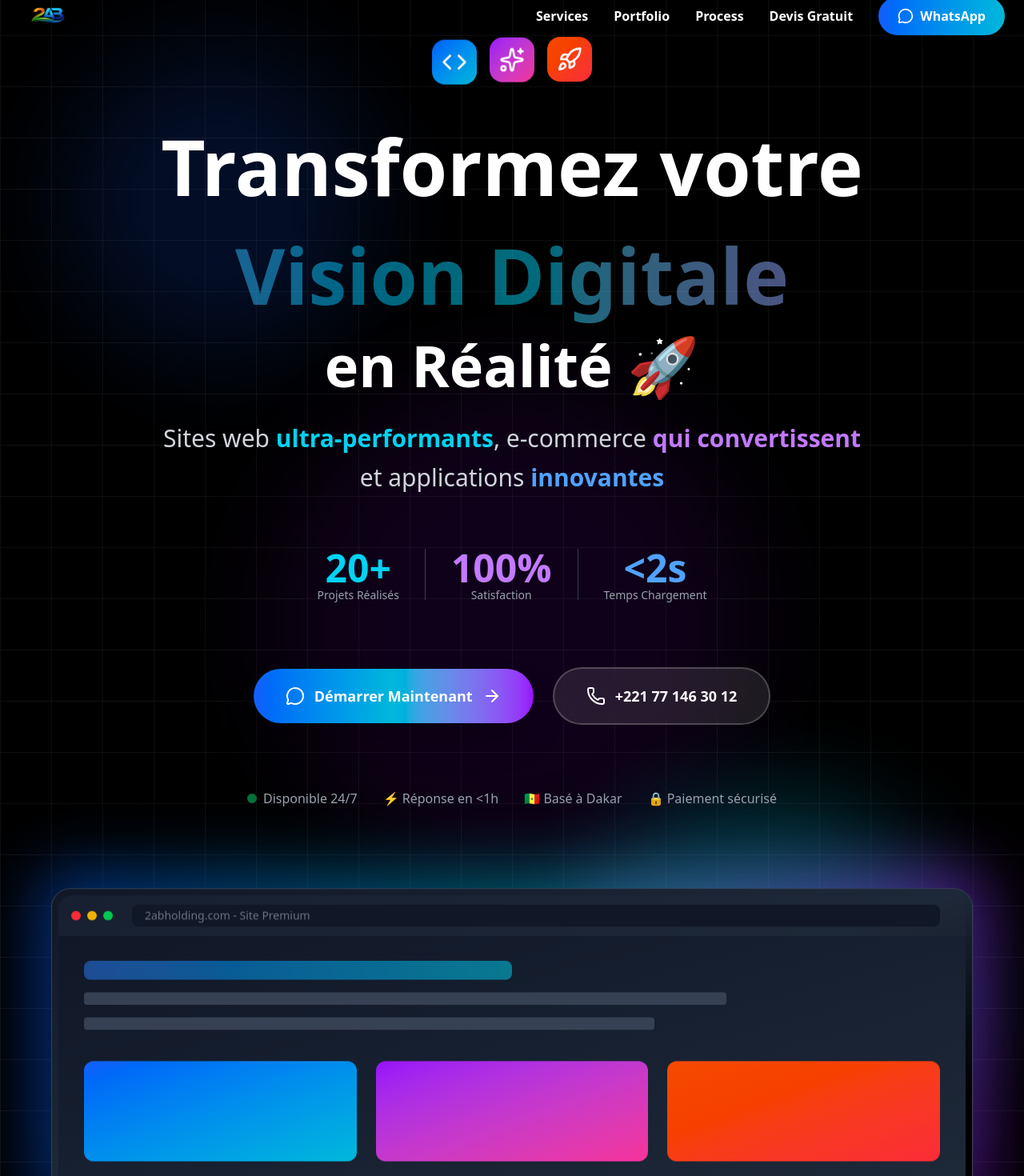
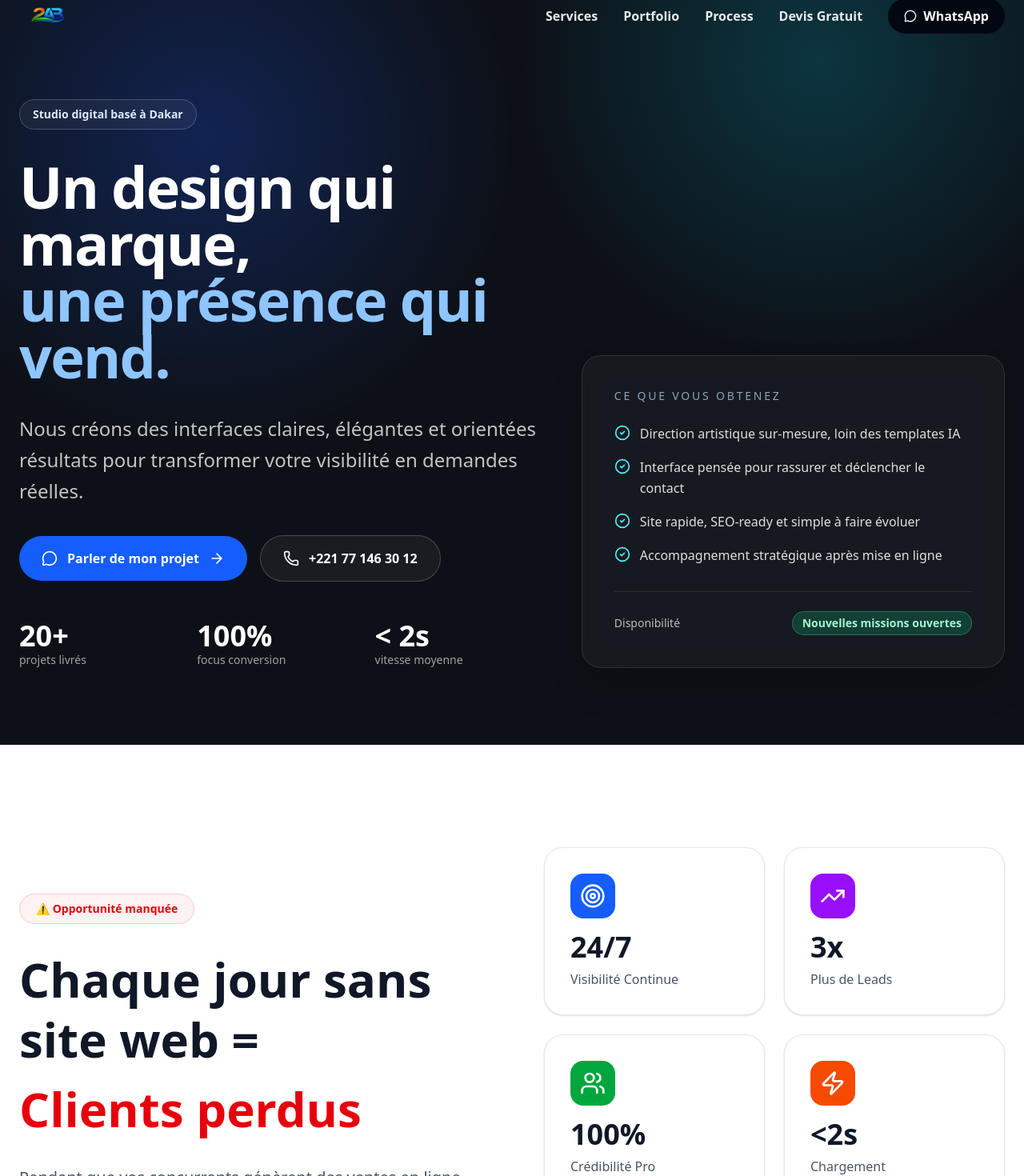
Before and after one commit to MOMOSIGMA/2AB-Holding, a Next.js app: page / in a window 1280 px wide. Shown: the part 20-1490 px from the top of the page at 80% size. Built offline with nearby package versions, Linux system fonts and the light colour scheme.

Commit message:
Refonte design premium et harmonisation visuelle

```diff
--- a/app/globals.css
+++ b/app/globals.css
@@ -3,6 +3,8 @@
 :root {
   --background: #ffffff;
   --foreground: #171717;
+  --muted: #f4f4f5;
+  --accent: #1d4ed8;
 }
 
 @theme inline {
@@ -99,16 +101,14 @@ body {
   animation: gradient-shift 3s ease infinite;
 }
 
-/* Smooth transitions */
-* {
+/* Smooth transitions only on interactive elements */
+a,
+button,
+input,
+textarea {
   transition-property: color, background-color, border-color, text-decoration-color, fill, stroke, opacity, box-shadow, transform;
   transition-timing-function: cubic-bezier(0.4, 0, 0.2, 1);
-  transition-duration: 150ms;
-}
-
-/* Remove transition from specific elements */
-button, a {
-  transition-duration: 300ms;
+  transition-duration: 180ms;
 }
 
 /* Glassmorphism effect */
@@ -135,3 +135,24 @@ button, a {
 ::-webkit-scrollbar-thumb:hover {
   background: linear-gradient(to bottom, #2563eb, #0891b2);
 }
+
+.section-shell {
+  @apply relative py-24 md:py-32;
+}
+
+.section-title {
+  @apply text-4xl md:text-6xl font-black tracking-tight text-gray-950;
+}
+
+.section-subtitle {
+  @apply text-lg md:text-xl text-gray-600 max-w-2xl;
+}
+
+.eyebrow {
+  @apply inline-flex items-center rounded-full border border-gray-200 bg-white px-4 py-2 text-sm font-semibold text-gray-700;
+}
+
+.grain-overlay {
+  background-image: radial-gradient(circle at 25% 25%, rgba(0, 0, 0, 0.06) 0.7px, transparent 0.7px);
+  background-size: 8px 8px;
+}
--- a/components/Header.tsx
+++ b/components/Header.tsx
@@ -22,7 +22,7 @@ export default function Header() {
     <header
       className={`fixed top-0 left-0 right-0 z-40 transition-all duration-300 ${
         isScrolled
-          ? "bg-black/95 backdrop-blur-xl shadow-2xl border-b border-white/10"
+          ? "bg-white/95 backdrop-blur-xl border-b border-gray-200/80"
           : "bg-transparent"
       }`}
     >
@@ -45,7 +45,7 @@ export default function Header() {
             <Link
               href="/#services"
               className={`font-semibold transition-colors ${
-                isScrolled ? "text-gray-300 hover:text-cyan-400" : "text-white hover:text-cyan-400"
+                isScrolled ? "text-gray-700 hover:text-blue-700" : "text-white/90 hover:text-white"
               }`}
             >
               Services
@@ -53,7 +53,7 @@ export default function Header() {
             <Link
               href="/#portfolio"
               className={`font-semibold transition-colors ${
-                isScrolled ? "text-gray-300 hover:text-cyan-400" : "text-white hover:text-cyan-400"
+                isScrolled ? "text-gray-700 hover:text-blue-700" : "text-white/90 hover:text-white"
               }`}
             >
               Portfolio
@@ -61,7 +61,7 @@ export default function Header() {
             <Link
               href="/#process"
               className={`font-semibold transition-colors ${
-                isScrolled ? "text-gray-300 hover:text-cyan-400" : "text-white hover:text-cyan-400"
+                isScrolled ? "text-gray-700 hover:text-blue-700" : "text-white/90 hover:text-white"
               }`}
             >
               Process
@@ -69,7 +69,7 @@ export default function Header() {
             <Link
               href="/devis"
               className={`font-semibold transition-colors ${
-                isScrolled ? "text-gray-300 hover:text-cyan-400" : "text-white hover:text-cyan-400"
+                isScrolled ? "text-gray-700 hover:text-blue-700" : "text-white/90 hover:text-white"
               }`}
             >
               Devis Gratuit
@@ -78,9 +78,9 @@ export default function Header() {
               href="https://wa.me/221762641751"
               target="_blank"
               rel="noopener noreferrer"
-              className="flex items-center gap-2 px-6 py-3 bg-linear-to-r from-blue-600 to-cyan-500 text-white rounded-full font-bold shadow-lg hover:shadow-cyan-500/50 transform hover:scale-105 transition-all"
+              className="flex items-center gap-2 px-5 py-2.5 bg-gray-950 text-white rounded-full font-semibold hover:bg-blue-700"
             >
-              <MessageCircle className="w-5 h-5" />
+              <MessageCircle className="w-4 h-4" />
               WhatsApp
             </a>
           </nav>
@@ -88,45 +88,50 @@ export default function Header() {
           {/* Mobile Menu Button */}
           <button
             onClick={() => setIsMobileMenuOpen(!isMobileMenuOpen)}
-            className="md:hidden p-2 text-white"
+            className={`md:hidden inline-flex items-center gap-2 px-3 py-2 rounded-full border ${
+              isScrolled
+                ? "border-gray-300 text-gray-900 bg-white"
+                : "border-white/30 text-white bg-white/10 backdrop-blur"
+            }`}
             aria-label="Toggle menu"
           >
+            <span className="text-sm font-semibold">Menu</span>
             {isMobileMenuOpen ? (
-              <X className="w-7 h-7" />
+              <X className="w-5 h-5" />
             ) : (
-              <Menu className="w-7 h-7" />
+              <Menu className="w-5 h-5" />
             )}
           </button>
         </div>
 
         {/* Mobile Menu */}
         {isMobileMenuOpen && (
-          <div className="md:hidden py-6 bg-black/95 backdrop-blur-xl border-t border-white/10">
+          <div className="md:hidden py-6 bg-white/95 backdrop-blur-xl border-t border-gray-200">
             <nav className="flex flex-col gap-4">
               <Link
                 href="/#services"
-                className="text-gray-300 font-semibold hover:text-cyan-400 transition-colors py-2"
+                className="text-gray-700 font-semibold hover:text-blue-700 transition-colors py-2"
                 onClick={() => setIsMobileMenuOpen(false)}
               >
                 Services
               </Link>
               <Link
                 href="/#portfolio"
-                className="text-gray-300 font-semibold hover:text-cyan-400 transition-colors py-2"
+                className="text-gray-700 font-semibold hover:text-blue-700 transition-colors py-2"
                 onClick={() => setIsMobileMenuOpen(false)}
               >
                 Portfolio
               </Link>
               <Link
                 href="/#process"
-                className="text-gray-300 font-semibold hover:text-cyan-400 transition-colors py-2"
+                className="text-gray-700 font-semibold hover:text-blue-700 transition-colors py-2"
                 onClick={() => setIsMobileMenuOpen(false)}
               >
                 Process
               </Link>
               <Link
                 href="/devis"
-                className="text-gray-300 font-semibold hover:text-cyan-400 transition-colors py-2"
+                className="text-gray-700 font-semibold hover:text-blue-700 transition-colors py-2"
                 onClick={() => setIsMobileMenuOpen(false)}
               >
                 Devis Gratuit
@@ -135,9 +140,9 @@ export default function Header() {
                 href="https://wa.me/221762641751"
                 target="_blank"
                 rel="noopener noreferrer"
-                className="flex items-center gap-2 px-6 py-3 bg-linear-to-r from-blue-600 to-cyan-500 text-white rounded-full font-bold shadow-lg w-fit mt-2"
+                className="flex items-center gap-2 px-5 py-3 bg-gray-950 text-white rounded-full font-semibold w-fit mt-2"
               >
-                <MessageCircle className="w-5 h-5" />
+                <MessageCircle className="w-4 h-4" />
                 WhatsApp
               </a>
             </nav>
--- a/components/Hero.tsx
+++ b/components/Hero.tsx
@@ -1,138 +1,87 @@
 "use client";
 
-import { ArrowRight, Phone, MessageCircle, Sparkles, Code, Rocket } from "lucide-react";
+import { ArrowRight, Phone, MessageCircle, CheckCircle2 } from "lucide-react";
 
 export default function Hero() {
   return (
-    <section className="relative min-h-screen flex items-center justify-center bg-black overflow-hidden">
-      {/* Animated Grid Background */}
-      <div className="absolute inset-0 bg-[linear-gradient(to_right,#4f4f4f2e_1px,transparent_1px),linear-gradient(to_bottom,#4f4f4f2e_1px,transparent_1px)] bg-[size:64px_64px]"></div>
+    <section className="relative min-h-screen overflow-hidden bg-[#0d1117] text-white">
+      <div className="absolute inset-0 bg-[radial-gradient(circle_at_20%_20%,rgba(29,78,216,0.3),transparent_30%),radial-gradient(circle_at_80%_10%,rgba(6,182,212,0.22),transparent_28%)]"></div>
+      <div className="absolute inset-0 grain-overlay opacity-30"></div>
 
-      {/* Animated Gradient Orbs */}
-      <div className="absolute top-20 left-20 w-96 h-96 bg-blue-600/30 rounded-full blur-3xl animate-pulse"></div>
-      <div className="absolute bottom-20 right-20 w-[500px] h-[500px] bg-cyan-500/30 rounded-full blur-3xl animate-pulse" style={{ animationDelay: '1s' }}></div>
-      <div className="absolute top-1/2 left-1/2 -translate-x-1/2 -translate-y-1/2 w-[600px] h-[600px] bg-purple-600/20 rounded-full blur-3xl animate-pulse" style={{ animationDelay: '2s' }}></div>
+      <div className="container mx-auto px-6 pt-36 pb-24 relative z-10">
+        <div className="max-w-7xl mx-auto grid lg:grid-cols-[1.1fr_0.9fr] gap-14 items-end">
+          <div className="space-y-9">
+            <span className="inline-flex items-center rounded-full border border-white/20 bg-white/5 px-4 py-2 text-sm font-semibold text-blue-100">
+              Studio digital basé à Dakar
+            </span>
 
-      <div className="container mx-auto px-6 py-20 relative z-10">
-        <div className="max-w-7xl mx-auto">
-          <div className="text-center space-y-8">
-
-            {/* Floating Icons */}
-            <div className="flex justify-center gap-4 mb-8">
-              <div className="p-3 bg-gradient-to-br from-blue-600 to-cyan-500 rounded-2xl shadow-2xl animate-bounce" style={{ animationDelay: '0s', animationDuration: '3s' }}>
-                <Code className="w-8 h-8 text-white" />
-              </div>
-              <div className="p-3 bg-gradient-to-br from-purple-600 to-pink-500 rounded-2xl shadow-2xl animate-bounce" style={{ animationDelay: '0.5s', animationDuration: '3s' }}>
-                <Sparkles className="w-8 h-8 text-white" />
-              </div>
-              <div className="p-3 bg-gradient-to-br from-orange-600 to-red-500 rounded-2xl shadow-2xl animate-bounce" style={{ animationDelay: '1s', animationDuration: '3s' }}>
-                <Rocket className="w-8 h-8 text-white" />
-              </div>
-            </div>
-
-            {/* Main heading with gradient animation */}
-            <h1 className="text-6xl md:text-8xl font-black leading-tight">
-              <span className="block text-white mb-4">Transformez votre</span>
-              <span className="block bg-gradient-to-r from-blue-400 via-cyan-400 to-purple-400 bg-clip-text text-transparent animate-pulse">
-                Vision Digitale
-              </span>
-              <span className="block text-white mt-4 text-5xl md:text-7xl">en Réalité 🚀</span>
+            <h1 className="text-5xl md:text-7xl font-black leading-[0.98] tracking-tight">
+              Un design qui marque,
+              <span className="block text-blue-300">une présence qui vend.</span>
             </h1>
 
-            {/* Subheading */}
-            <p className="text-2xl md:text-3xl text-gray-300 max-w-4xl mx-auto leading-relaxed font-light">
-              Sites web <span className="text-cyan-400 font-semibold">ultra-performants</span>,
-              e-commerce <span className="text-purple-400 font-semibold">qui convertissent</span> et
-              applications <span className="text-blue-400 font-semibold">innovantes</span>
+            <p className="text-lg md:text-2xl text-white/75 max-w-2xl leading-relaxed">
+              Nous créons des interfaces claires, élégantes et orientées résultats pour transformer votre visibilité en demandes réelles.
             </p>
 
-            {/* Stats Bar */}
-            <div className="flex flex-wrap justify-center gap-8 py-8">
-              <div className="text-center">
-                <div className="text-5xl font-black text-cyan-400">20+</div>
-                <div className="text-gray-400 text-sm">Projets Réalisés</div>
-              </div>
-              <div className="w-px h-16 bg-gray-700"></div>
-              <div className="text-center">
-                <div className="text-5xl font-black text-purple-400">100%</div>
-                <div className="text-gray-400 text-sm">Satisfaction</div>
-              </div>
-              <div className="w-px h-16 bg-gray-700"></div>
-              <div className="text-center">
-                <div className="text-5xl font-black text-blue-400">&lt;2s</div>
-                <div className="text-gray-400 text-sm">Temps Chargement</div>
-              </div>
-            </div>
-
-            {/* CTA Buttons */}
-            <div className="flex flex-col sm:flex-row items-center justify-center gap-6 pt-4">
+            <div className="flex flex-col sm:flex-row items-start sm:items-center gap-4">
               <a
                 href="https://wa.me/221762641751"
                 target="_blank"
                 rel="noopener noreferrer"
-                className="group relative px-10 py-5 bg-gradient-to-r from-blue-600 via-cyan-500 to-purple-600 text-white rounded-full font-bold text-lg shadow-2xl hover:shadow-cyan-500/50 transform hover:scale-110 transition-all duration-300 overflow-hidden"
+                className="group inline-flex items-center gap-3 px-7 py-4 bg-blue-600 hover:bg-blue-500 rounded-full font-semibold"
               >
-                <span className="relative z-10 flex items-center gap-3">
-                  <MessageCircle className="w-6 h-6" />
-                  Démarrer Maintenant
-                  <ArrowRight className="w-6 h-6 group-hover:translate-x-2 transition-transform" />
-                </span>
-                <div className="absolute inset-0 bg-gradient-to-r from-purple-600 via-pink-500 to-blue-600 opacity-0 group-hover:opacity-100 transition-opacity duration-300"></div>
+                <MessageCircle className="w-5 h-5" />
+                Parler de mon projet
+                <ArrowRight className="w-5 h-5 group-hover:translate-x-1" />
               </a>
 
               <a
                 href="tel:+221771463012"
-                className="group px-10 py-5 bg-white/10 backdrop-blur-md text-white rounded-full font-bold text-lg border-2 border-white/20 hover:bg-white/20 hover:border-cyan-400 transform hover:scale-110 transition-all duration-300 flex items-center gap-3"
+                className="inline-flex items-center gap-3 px-7 py-4 rounded-full border border-white/20 bg-white/5 hover:bg-white/10 font-semibold"
               >
-                <Phone className="w-6 h-6" />
+                <Phone className="w-5 h-5" />
                 +221 77 146 30 12
               </a>
             </div>
 
-            {/* Trust indicators */}
-            <div className="flex flex-wrap items-center justify-center gap-8 pt-12 text-gray-400">
-              <div className="flex items-center gap-2">
-                <div className="w-3 h-3 bg-green-400 rounded-full animate-pulse"></div>
-                <span>Disponible 24/7</span>
+            <div className="grid sm:grid-cols-3 gap-5 pt-3">
+              <div>
+                <p className="text-4xl font-black text-white">20+</p>
+                <p className="text-white/60 text-sm">projets livrés</p>
               </div>
-              <div>⚡ Réponse en &lt;1h</div>
-              <div>🇸🇳 Basé à Dakar</div>
-              <div>🔒 Paiement sécurisé</div>
+              <div>
+                <p className="text-4xl font-black text-white">100%</p>
+                <p className="text-white/60 text-sm">focus conversion</p>
+              </div>
+              <div>
+                <p className="text-4xl font-black text-white">&lt; 2s</p>
+                <p className="text-white/60 text-sm">vitesse moyenne</p>
+              </div>
             </div>
           </div>
 
-          {/* 3D Browser Mockup */}
-          <div className="mt-24 relative perspective-1000">
-            <div className="relative mx-auto max-w-6xl transform hover:scale-105 transition-transform duration-500">
-              {/* Glow effect */}
-              <div className="absolute -inset-4 bg-gradient-to-r from-blue-600 via-cyan-500 to-purple-600 rounded-3xl blur-2xl opacity-50 group-hover:opacity-75 transition-opacity"></div>
+          <div className="rounded-3xl border border-white/10 bg-white/4 backdrop-blur-md p-8 md:p-10 shadow-2xl">
+            <p className="text-sm uppercase tracking-[0.2em] text-blue-200/70 mb-6">Ce que vous obtenez</p>
+            <ul className="space-y-4">
+              {[
+                "Direction artistique sur-mesure, loin des templates IA",
+                "Interface pensée pour rassurer et déclencher le contact",
+                "Site rapide, SEO-ready et simple à faire évoluer",
+                "Accompagnement stratégique après mise en ligne"
+              ].map((item) => (
+                <li key={item} className="flex items-start gap-3 text-white/85 leading-relaxed">
+                  <CheckCircle2 className="w-5 h-5 mt-0.5 text-cyan-300 shrink-0" />
+                  <span>{item}</span>
+                </li>
+              ))}
+            </ul>
 
-              {/* Browser window */}
-              <div className="relative bg-gradient-to-br from-gray-900 via-gray-800 to-black rounded-3xl p-2 shadow-2xl border border-gray-700 transform rotate-x-12">
-                {/* Browser chrome */}
-                <div className="flex items-center gap-2 px-4 py-3 bg-gray-800/50 rounded-t-2xl">
-                  <div className="flex gap-2">
-                    <div className="w-3 h-3 rounded-full bg-red-500"></div>
-                    <div className="w-3 h-3 rounded-full bg-yellow-500"></div>
-                    <div className="w-3 h-3 rounded-full bg-green-500"></div>
-                  </div>
-                  <div className="flex-1 mx-4 px-4 py-1 bg-gray-900 rounded-lg text-gray-500 text-sm">
-                    2abholding.com - Site Premium
-                  </div>
-                </div>
-
-                {/* Content preview with gradient bars */}
-                <div className="bg-gradient-to-br from-gray-900 to-gray-800 rounded-b-2xl p-8 space-y-4">
-                  <div className="h-6 bg-gradient-to-r from-blue-500 to-cyan-400 rounded-lg w-1/2 animate-pulse"></div>
-                  <div className="h-4 bg-gray-700 rounded w-3/4"></div>
-                  <div className="h-4 bg-gray-700 rounded w-2/3"></div>
-                  <div className="grid grid-cols-3 gap-6 pt-6">
-                    <div className="h-32 bg-gradient-to-br from-blue-600 to-cyan-500 rounded-xl transform hover:scale-105 transition-transform"></div>
-                    <div className="h-32 bg-gradient-to-br from-purple-600 to-pink-500 rounded-xl transform hover:scale-105 transition-transform"></div>
-                    <div className="h-32 bg-gradient-to-br from-orange-600 to-red-500 rounded-xl transform hover:scale-105 transition-transform"></div>
-                  </div>
-                </div>
-              </div>
+            <div className="mt-8 border-t border-white/10 pt-6 flex items-center justify-between">
+              <span className="text-white/70 text-sm">Disponibilité</span>
+              <span className="text-sm font-semibold px-3 py-1 rounded-full bg-emerald-400/20 text-emerald-200 border border-emerald-300/30">
+                Nouvelles missions ouvertes
+              </span>
             </div>
           </div>
         </div>
--- a/components/ProblemSolution.tsx
+++ b/components/ProblemSolution.tsx
@@ -5,9 +5,6 @@ import { Target, TrendingUp, Users, Zap } from "lucide-react";
 export default function ProblemSolution() {
   return (
     <section className="py-32 bg-white relative overflow-hidden">
-      {/* Decorative background */}
-      <div className="absolute inset-0 bg-gradient-to-br from-transparent via-blue-50/50 to-transparent"></div>
-
       <div className="container mx-auto px-6 relative z-10">
         <div className="max-w-7xl mx-auto">
 
@@ -22,7 +19,7 @@ export default function ProblemSolution() {
 
               <h2 className="text-5xl md:text-6xl font-black text-gray-900 leading-tight">
                 Chaque jour sans site web =
-                <span className="block mt-3 bg-gradient-to-r from-red-600 to-orange-600 bg-clip-text text-transparent">
+                <span className="block mt-3 text-red-600">
                   Clients perdus
                 </span>
               </h2>
@@ -36,7 +33,7 @@ export default function ProblemSolution() {
                 href="https://wa.me/221762641751"
                 target="_blank"
                 rel="noopener noreferrer"
-                className="inline-flex items-center gap-3 px-8 py-4 bg-gradient-to-r from-blue-600 to-cyan-500 text-white rounded-full font-bold text-lg shadow-xl hover:shadow-2xl transform hover:scale-105 transition-all duration-300"
+                className="inline-flex items-center gap-3 px-8 py-4 bg-gray-950 text-white rounded-full font-bold text-lg hover:bg-blue-700"
               >
                 <Zap className="w-6 h-6" />
                 Transformer mon business
@@ -46,32 +43,32 @@ export default function ProblemSolution() {
             {/* Right: Results/Benefits */}
             <div className="space-y-6">
               <div className="grid grid-cols-2 gap-6">
-                <div className="bg-gradient-to-br from-blue-50 to-cyan-50 rounded-3xl p-8 border border-blue-100 hover:scale-105 transition-transform duration-300">
-                  <div className="w-14 h-14 bg-gradient-to-br from-blue-600 to-cyan-500 rounded-2xl flex items-center justify-center mb-4">
+                <div className="bg-white rounded-3xl p-8 border border-gray-200 shadow-sm">
+                  <div className="w-14 h-14 bg-blue-600 rounded-2xl flex items-center justify-center mb-4">
                     <Target className="w-8 h-8 text-white" />
                   </div>
                   <div className="text-4xl font-black text-gray-900 mb-2">24/7</div>
                   <div className="text-gray-600 font-medium">Visibilité Continue</div>
                 </div>
 
-                <div className="bg-gradient-to-br from-purple-50 to-pink-50 rounded-3xl p-8 border border-purple-100 hover:scale-105 transition-transform duration-300">
-                  <div className="w-14 h-14 bg-gradient-to-br from-purple-600 to-pink-500 rounded-2xl flex items-center justify-center mb-4">
+                <div className="bg-white rounded-3xl p-8 border border-gray-200 shadow-sm">
+                  <div className="w-14 h-14 bg-purple-600 rounded-2xl flex items-center justify-center mb-4">
                     <TrendingUp className="w-8 h-8 text-white" />
                   </div>
                   <div className="text-4xl font-black text-gray-900 mb-2">3x</div>
                   <div className="text-gray-600 font-medium">Plus de Leads</div>
                 </div>
 
-                <div className="bg-gradient-to-br from-green-50 to-emerald-50 rounded-3xl p-8 border border-green-100 hover:scale-105 transition-transform duration-300">
-                  <div className="w-14 h-14 bg-gradient-to-br from-green-600 to-emerald-500 rounded-2xl flex items-center justify-center mb-4">
+                <div className="bg-white rounded-3xl p-8 border border-gray-200 shadow-sm">
+                  <div className="w-14 h-14 bg-green-600 rounded-2xl flex items-center justify-center mb-4">
                     <Users className="w-8 h-8 text-white" />
                   </div>
                   <div className="text-4xl font-black text-gray-900 mb-2">100%</div>
                   <div className="text-gray-600 font-medium">Crédibilité Pro</div>
                 </div>
 
-                <div className="bg-gradient-to-br from-orange-50 to-red-50 rounded-3xl p-8 border border-orange-100 hover:scale-105 transition-transform duration-300">
-                  <div className="w-14 h-14 bg-gradient-to-br from-orange-600 to-red-500 rounded-2xl flex items-center justify-center mb-4">
+                <div className="bg-white rounded-3xl p-8 border border-gray-200 shadow-sm">
+                  <div className="w-14 h-14 bg-orange-600 rounded-2xl flex items-center justify-center mb-4">
                     <Zap className="w-8 h-8 text-white" />
                   </div>
                   <div className="text-4xl font-black text-gray-900 mb-2">&lt;2s</div>
@@ -80,7 +77,7 @@ export default function ProblemSolution() {
               </div>
 
               {/* Trust Badge */}
-              <div className="bg-gradient-to-r from-blue-600 to-cyan-500 rounded-3xl p-8 text-white">
+              <div className="bg-gray-950 rounded-3xl p-8 text-white">
                 <div className="text-2xl font-bold mb-2">✓ Paiement sécurisé</div>
                 <div className="text-2xl font-bold mb-2">✓ Support 24/7</div>
                 <div className="text-2xl font-bold">✓ Garantie satisfaction</div>
```
Also changed, not shown: components/Footer.tsx (+23 -26 lines), components/Portfolio.tsx (+14 -23 lines), components/Services.tsx (+14 -23 lines).
